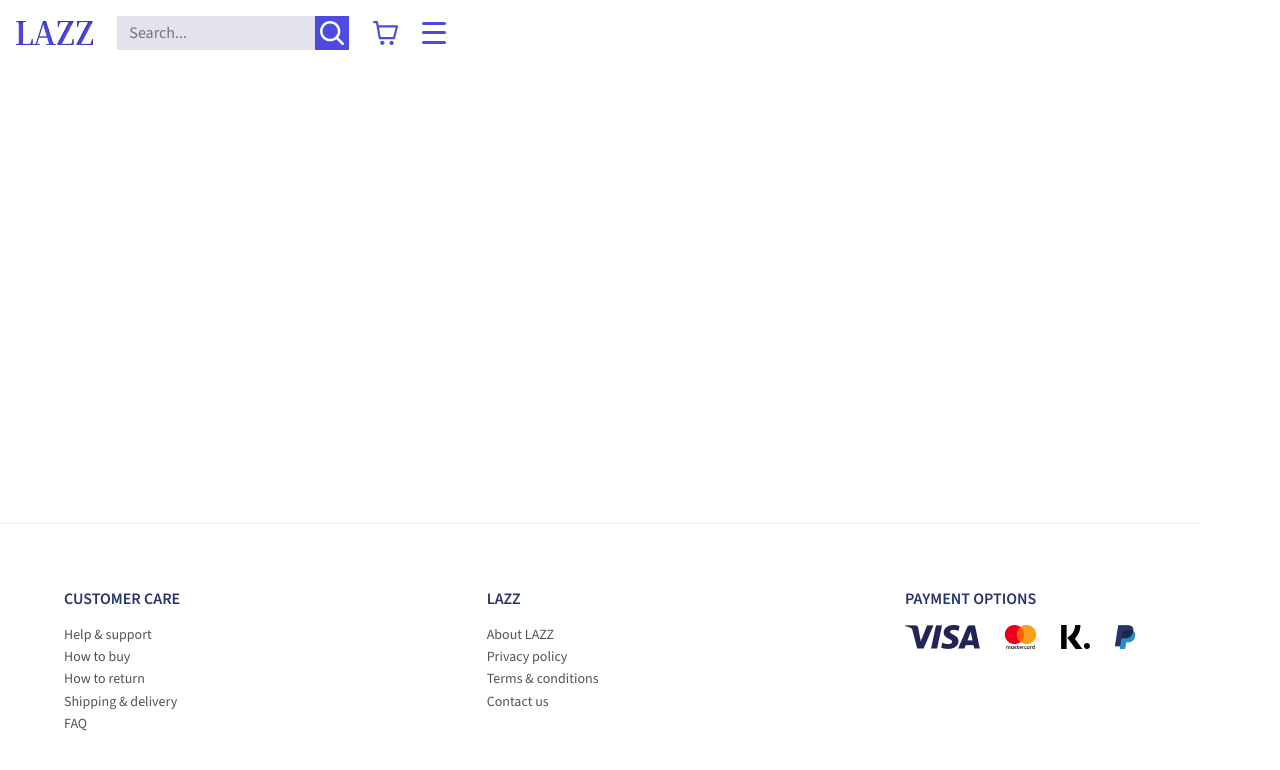
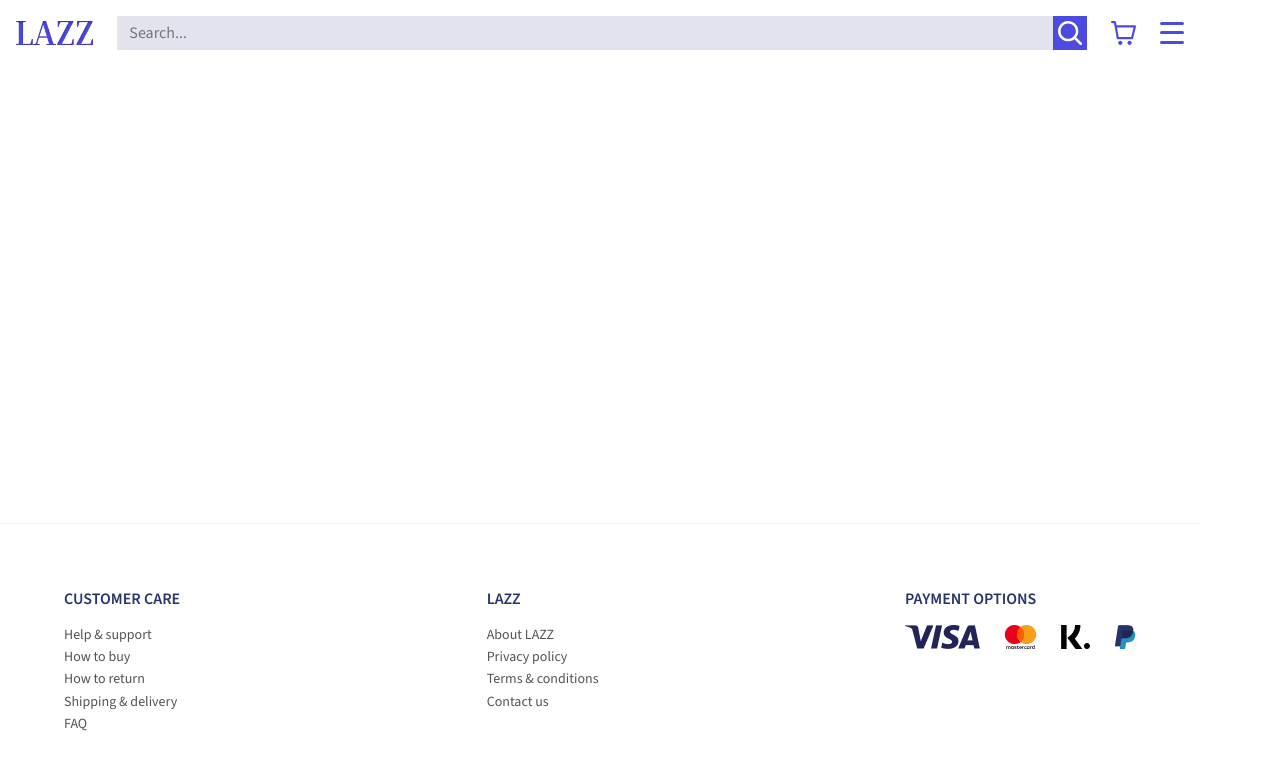
Before and after one commit to DWNWND/Frontend-Frameworks-CA-Thea, a React (Vite) app: page / in a window 1280 px wide. Shown: the top 770 px of the page. Built offline with nearby package versions, Linux system fonts and the light colour scheme.

Commit message:
made the Header and Nav work well with desktop aswell, and added a header background to work with the transition from top down

```diff
--- a/src/components/header/Header.module.css
+++ b/src/components/header/Header.module.css
@@ -8,10 +8,22 @@
   background-color: var(--color-white);
   z-index: 100;
   position: fixed;
+  width: 100%;
 }
 .icon {
   display: flex;
   align-items: center;
   justify-content: center;
   height: 24px;
+  z-index: 100;
 }
+
+.headerBackground {
+  background-color: var(--color-white);
+  z-index: 100;
+  position: fixed;
+  width: 100%;
+  height: 65.59px;
+  top: 0;
+  left: 0;
+}
--- a/src/components/header/index.jsx
+++ b/src/components/header/index.jsx
@@ -9,6 +9,7 @@ import styles from "./Header.module.css";
 export default function Header() {
   return (
     <header className={styles.wrapper}>
+      <div className={styles.headerBackground}></div>
       <div className={styles.icon}>
         <img src={LogoIcon} alt="Lazz logo, click to go to home page" />
       </div>
--- a/src/components/header/nav/Nav.module.css
+++ b/src/components/header/nav/Nav.module.css
@@ -1,9 +1,9 @@
 nav.active {
-  transform: translateX(0);
+  transform: translateY(0);
 }
 
 nav.hidden {
-  transform: translateX(-150%);
+  transform: translateY(-150%);
 }
 
 .pages {
@@ -12,6 +12,7 @@ nav.hidden {
   justify-content: space-evenly;
   flex-direction: column;
   gap: 1rem;
+  background-color: var(--color-white);
 
   a.page {
     font-weight: 400;
@@ -19,6 +20,10 @@ nav.hidden {
     font-size: 1.25rem;
     color: var(--color-black);
     text-transform: uppercase;
+  }
+
+  @media screen and (min-width: 768px) {
+    flex-direction: row;
   }
 }
 
--- a/src/components/header/nav/index.jsx
+++ b/src/components/header/nav/index.jsx
@@ -8,8 +8,8 @@ const Nav = styled.nav`
   top: 65.59px;
   left: 0;
   width: 100%;
-  z-index: 100;
-  transition: all 0.5s ease;
+  z-index: 99;
+  transition: all 0.7s ease-in-out;
 `;
 
 const HamburgerMenuBtn = styled.button`
@@ -20,6 +20,7 @@ const HamburgerMenuBtn = styled.button`
   justify-content: center;
   align-items: center;
   max-height: 24px;
+  z-index: 100;
 `;
 
 function OpenMenu({ isActive }) {
@@ -27,36 +28,56 @@ function OpenMenu({ isActive }) {
     <Nav className={isActive ? styles.active : styles.hidden}>
       <ul className={styles.pages}>
         <li>
-          <a href="#" className={styles.page}>Home</a>
+          <a href="#" className={styles.page}>
+            Home
+          </a>
         </li>
         <li>
-          <a href="#" className={styles.page}>Categories</a>
+          <a href="#" className={styles.page}>
+            Categories
+          </a>
           <ul className={styles.categories}>
             <li>
-              <a href="#"className={styles.category}>Electronics</a>
+              <a href="#" className={styles.category}>
+                Electronics
+              </a>
             </li>
             <li>
-              <a href="#" className={styles.category}>Audio</a>
+              <a href="#" className={styles.category}>
+                Audio
+              </a>
             </li>
             <li>
-              <a href="#" className={styles.category}>Fashion</a>
+              <a href="#" className={styles.category}>
+                Fashion
+              </a>
             </li>
             <li>
-              <a href="#" className={styles.category}>Beauty</a>
+              <a href="#" className={styles.category}>
+                Beauty
+              </a>
             </li>
             <li>
-              <a href="#" className={styles.category}>Watches</a>
+              <a href="#" className={styles.category}>
+                Watches
+              </a>
             </li>
             <li>
-              <a href="#" className={styles.category}>Shoes</a>
+              <a href="#" className={styles.category}>
+                Shoes
+              </a>
             </li>
           </ul>
         </li>
         <li>
-          <a href="#" className={styles.page}>Contact us</a>
+          <a href="#" className={styles.page}>
+            Contact us
+          </a>
         </li>
         <li>
-          <a href="#" className={styles.page}>Help & support</a>
+          <a href="#" className={styles.page}>
+            Help & support
+          </a>
         </li>
       </ul>
     </Nav>
--- a/src/components/header/search/index.jsx
+++ b/src/components/header/search/index.jsx
@@ -4,6 +4,7 @@ import SearchIcon from "../../../images/search.svg";
 const SearchForm = styled.form`
   display: flex;
   width: 100%;
+  z-index: 100;
 `;
 
 const SearchButton = styled.button`
```
